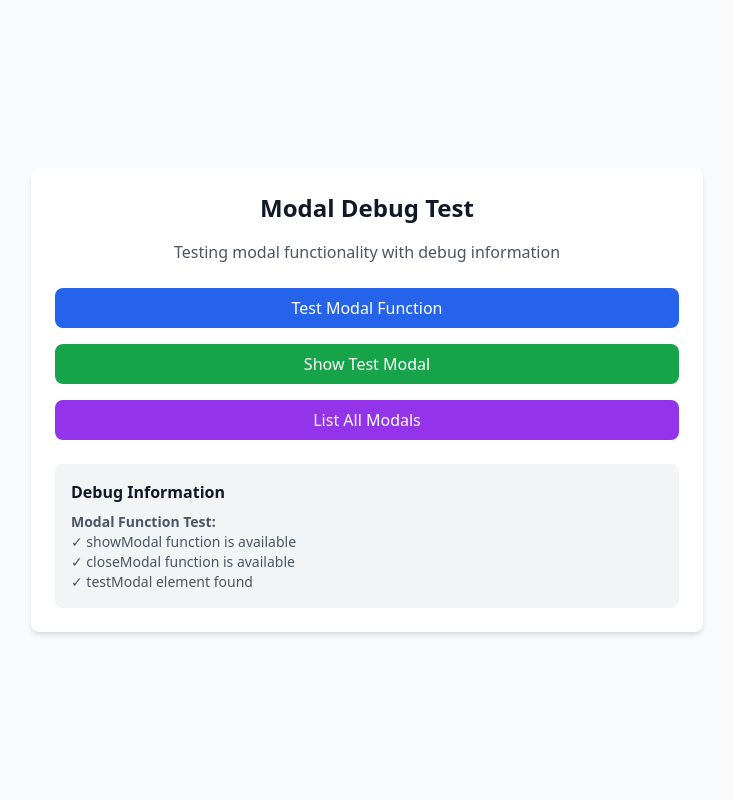
After one commit to Rashidov21/dental-clinic-crm, a Django app: page /debug-modals/ in a window 1280 px wide. The commit adds this page. Shown: the whole page, without its empty margins (273-1006 px from the left). Run offline with Django 5.2, Linux system fonts and the light colour scheme; some libraries are stand-ins or nearby versions.

Commit message:
update project

```diff
--- a/appointments/urls.py
+++ b/appointments/urls.py
@@ -3,7 +3,7 @@ from . import views
 
 
 urlpatterns = [
-    path('', views.appointment_list, name='appointment_list'),
+    path('', views.appointment_list, name='calendar_page'),
     path('create/', views.appointment_create, name='appointment_create'),
     path('<int:pk>/update/', views.appointment_update, name='appointment_update'),
     path('<int:pk>/delete/', views.appointment_delete, name='appointment_delete'),
--- a/dashboard/urls.py
+++ b/dashboard/urls.py
@@ -3,5 +3,5 @@ from . import views
 
 
 urlpatterns = [
-    path('', views.dashboard_summary, name='dashboard_summary'),
+    path('', views.dashboard_summary, name='dashboard_page'),
 ]
--- a/dashboard/views.py
+++ b/dashboard/views.py
@@ -58,10 +58,8 @@ def doctor_dashboard(request):
 
         # Get all active doctors
         doctors = Doctor.objects.filter(is_active=True).order_by('name')
-        print(doctors)
         # Get today's appointments
         today_appointments = Appointment.objects.filter(date=today).order_by('time')
-        print(today_appointments)
         # Get upcoming appointments (next 7 days)
         from datetime import timedelta
         next_week = today + timedelta(days=7)
--- a/dentalcrm/urls.py
+++ b/dentalcrm/urls.py
@@ -8,7 +8,12 @@ from dashboard import views as dashboard_views
 
 urlpatterns = [
     path('i18n/', include('django.conf.urls.i18n')),
-
+    path('test-translations/', TemplateView.as_view(template_name='test_translations.html'), name='test_translations'),
+    path('test-notifications/', TemplateView.as_view(template_name='test_notifications.html'), name='test_notifications'),
+    path('test-favicon/', TemplateView.as_view(template_name='test_favicon.html'), name='test_favicon'),
+    path('test-modals/', TemplateView.as_view(template_name='test_modals.html'), name='test_modals'),
+    path('debug-modals/', TemplateView.as_view(template_name='debug_modals.html'), name='debug_modals'),
+    path('simple-modal-test/', TemplateView.as_view(template_name='simple_modal_test.html'), name='simple_modal_test'),
     path('', include('accounts.urls')),
 
     # Admin
@@ -26,7 +31,9 @@ urlpatterns = [
     path('receipt/page/', TemplateView.as_view(template_name='receipt.html'), name='receipt_page'),
     path('settings/', include('settings.urls')),
 
-
+    # API endpoints
+    path('appointments/', include('appointments.urls')),
+    path('receipts/', include('receipts.urls')),
 
     # Book appointment endpoints
     path('book/create/', appointment_views.appointment_create, name='book_create'),
--- a/leads/models.py
+++ b/leads/models.py
@@ -1,5 +1,4 @@
 from django.db import models
-from settings.models import Doctor
 
 
 class Lead(models.Model):
@@ -13,7 +12,7 @@ class Lead(models.Model):
     full_name = models.CharField(max_length=255)
     phone = models.CharField(max_length=32)
     source = models.CharField(max_length=100, blank=True)
-    assigned_doctor = models.ForeignKey(Doctor, on_delete=models.SET_NULL, null=True, blank=True, related_name='leads')
+    assigned_doctor = models.ForeignKey('settings.Doctor', on_delete=models.SET_NULL, null=True, blank=True, related_name='leads')
     status = models.CharField(max_length=20, choices=STATUS_CHOICES, default='new')
     created_at = models.DateTimeField(auto_now_add=True)
     notes = models.TextField(blank=True)
--- a/patients/urls.py
+++ b/patients/urls.py
@@ -3,8 +3,8 @@ from . import views
 
 
 urlpatterns = [
-    path('', views.patient_list, name='patient_list'),
-    path('<int:pk>/', views.patient_detail, name='patient_detail'),
+    path('', views.patient_list, name='clients_page'),
+    path('<int:pk>/', views.patient_detail, name='patient_page'),
     path('<int:pk>/update/', views.patient_update, name='patient_update'),
     path('<int:pk>/delete/', views.patient_delete, name='patient_delete'),
     path('create-with-booking/', views.patient_create_with_booking, name='patient_create_with_booking'),
--- a/payments/models.py
+++ b/payments/models.py
@@ -1,5 +1,4 @@
 from django.db import models
-from patients.models import Patient
 
 
 class Payment(models.Model):
@@ -13,7 +12,7 @@ class Payment(models.Model):
         ('pending', 'Pending'),
     ]
 
-    patient = models.ForeignKey(Patient, on_delete=models.CASCADE, related_name='payments')
+    patient = models.ForeignKey('patients.Patient', on_delete=models.CASCADE, related_name='payments')
     amount = models.DecimalField(max_digits=10, decimal_places=2)
     payment_type = models.CharField(max_length=10, choices=PAYMENT_TYPE_CHOICES)
     status = models.CharField(max_length=10, choices=STATUS_CHOICES, default='paid')
--- a/payments/urls.py
+++ b/payments/urls.py
@@ -3,6 +3,6 @@ from . import views
 
 
 urlpatterns = [
-    path('', views.payment_list, name='payment_list'),
+    path('', views.payment_list, name='payments_page'),
     path('create/', views.payment_create, name='payment_create'),
 ]
--- a/receipts/models.py
+++ b/receipts/models.py
@@ -1,9 +1,8 @@
 from django.db import models
-from appointments.models import Appointment
 
 
 class Receipt(models.Model):
-    appointment = models.OneToOneField(Appointment, on_delete=models.CASCADE, related_name='receipt')
+    appointment = models.OneToOneField('appointments.Appointment', on_delete=models.CASCADE, related_name='receipt')
     total_amount = models.DecimalField(max_digits=10, decimal_places=2)
     created_at = models.DateTimeField(auto_now_add=True)
     services_done = models.TextField(blank=True)
--- a/requirements.txt
+++ b/requirements.txt
@@ -1,5 +1,2 @@
 django>=5.0
-djangorestframework>=3.15
-djangorestframework-simplejwt>=5.3
-django-cors-headers>=4.3
 django-modeltranslation>=0.19
--- a/templates/base.html
+++ b/templates/base.html
@@ -211,6 +246,7 @@
         if (modal) {
           console.log('Modal found, showing...');
           modal.style.display = 'flex';
+          modal.classList.add('show');
           document.body.style.overflow = 'hidden';
 
           // Close on outside click
@@ -221,6 +257,9 @@
           };
         } else {
           console.error('Modal not found with ID:', modalId);
+          // List all available modals for debugging
+          const allModals = document.querySelectorAll('[id$="Modal"], [id*="modal"], .modal');
+          console.log('Available modals:', Array.from(allModals).map(m => m.id));
         }
       }
 
@@ -230,14 +269,31 @@
         if (modal) {
           console.log('Modal found, hiding...');
           modal.style.display = 'none';
+          modal.classList.remove('show');
           document.body.style.overflow = 'auto';
         } else {
           console.error('Modal not found with ID:', modalId);
         }
       }
 
-      // Show Django messages as toasts
+      // Initialize modal system
       document.addEventListener('DOMContentLoaded', function() {
+        console.log('DOM loaded, initializing modal system...');
+
+        // Test if showModal function is available
+        if (typeof showModal === 'function') {
+          console.log('showModal function is available');
+        } else {
+          console.error('showModal function is not available');
+        }
+
+        // Test if modals exist
+        const testModal = document.getElementById('addLead');
+        if (testModal) {
+          console.log('addLead modal found');
+        } else {
+          console.log('addLead modal not found');
+        }
         // Check for Django messages in the template
         const messages = document.querySelectorAll('.django-messages');
         messages.forEach(message => {
--- /dev/null
+++ b/templates/debug_modals.html
@@ -0,0 +1,114 @@
+{% extends 'base.html' %}
+{% load translation_tags %}
+
+{% block title %}{% trans "Debug Modals" %}{% endblock %}
+
+{% block content %}
+<div class="min-h-screen bg-gray-50 flex items-center justify-center p-4">
+  <div class="max-w-2xl w-full bg-white rounded-lg shadow-md p-6">
+    <div class="text-center mb-6">
+      <h1 class="text-2xl font-bold text-gray-900 mb-4">{% trans "Modal Debug Test" %}</h1>
+      <p class="text-gray-600 mb-4">{% trans "Testing modal functionality with debug information" %}</p>
+    </div>
+
+    <!-- Test Buttons -->
+    <div class="space-y-4">
+      <button onclick="testModalFunction()" class="w-full bg-blue-600 text-white px-4 py-2 rounded-lg hover:bg-blue-700">
+        {% trans "Test Modal Function" %}
+      </button>
+
+      <button onclick="showModal('testModal')" class="w-full bg-green-600 text-white px-4 py-2 rounded-lg hover:bg-green-700">
+        {% trans "Show Test Modal" %}
+      </button>
+
+      <button onclick="listAllModals()" class="w-full bg-purple-600 text-white px-4 py-2 rounded-lg hover:bg-purple-700">
+        {% trans "List All Modals" %}
+      </button>
+    </div>
+
+    <!-- Debug Information -->
+    <div class="mt-6 p-4 bg-gray-100 rounded-lg">
+      <h3 class="font-semibold mb-2">{% trans "Debug Information" %}</h3>
+      <div id="debugInfo" class="text-sm text-gray-600">
+        <!-- Debug info will be populated here -->
+      </div>
+    </div>
+  </div>
+</div>
+
+<!-- Test Modal -->
+<div id="testModal" class="modal fixed inset-0 z-50 items-center justify-center p-4 bg-black/40" style="display:none">
+  <div class="bg-white dark:bg-gray-900 rounded-xl shadow-xl max-w-md w-full">
+    <div class="p-6">
+      <div class="flex items-center justify-between mb-4">
+        <h3 class="text-lg font-semibold text-gray-900 dark:text-white">{% trans "Test Modal" %}</h3>
+        <button onclick="closeModal('testModal')" class="text-gray-400 hover:text-gray-600 dark:hover:text-gray-300">
+          <svg class="w-6 h-6" fill="none" stroke="currentColor" viewBox="0 0 24 24">
+            <path stroke-linecap="round" stroke-linejoin="round" stroke-width="2" d="M6 18L18 6M6 6l12 12"></path>
+          </svg>
+        </button>
+      </div>
+      <p class="text-gray-700 dark:text-gray-300 mb-4">{% trans "This is a test modal to verify functionality." %}</p>
+      <div class="flex gap-3">
+        <button onclick="closeModal('testModal')" class="flex-1 px-4 py-2 text-gray-700 dark:text-gray-300 bg-gray-100 dark:bg-gray-700 rounded-lg hover:bg-gray-200 dark:hover:bg-gray-600">
+          {% trans "Cancel" %}
+        </button>
+        <button onclick="closeModal('testModal')" class="flex-1 px-4 py-2 bg-green-600 text-white rounded-lg hover:bg-green-700">
+          {% trans "OK" %}
+        </button>
+      </div>
+    </div>
+  </div>
+</div>
+
+<script>
+// Debug functions
+function testModalFunction() {
+  const debugInfo = document.getElementById('debugInfo');
+  let info = '<p><strong>Modal Function Test:</strong></p>';
+
+  if (typeof showModal === 'function') {
+    info += '<p>✓ showModal function is available</p>';
+  } else {
+    info += '<p>✗ showModal function is NOT available</p>';
+  }
+
+  if (typeof closeModal === 'function') {
+    info += '<p>✓ closeModal function is available</p>';
+  } else {
+    info += '<p>✗ closeModal function is NOT available</p>';
+  }
+
+  const testModal = document.getElementById('testModal');
+  if (testModal) {
+    info += '<p>✓ testModal element found</p>';
+  } else {
+    info += '<p>✗ testModal element NOT found</p>';
+  }
+
+  debugInfo.innerHTML = info;
+}
+
+function listAllModals() {
+  const debugInfo = document.getElementById('debugInfo');
+  let info = '<p><strong>All Modal Elements:</strong></p>';
+
+  const allModals = document.querySelectorAll('[id*="modal"], .modal, [id*="Modal"]');
+  if (allModals.length > 0) {
+    allModals.forEach(modal => {
+      info += `<p>• ${modal.id || 'No ID'} (${modal.className})</p>`;
+    });
+  } else {
+    info += '<p>No modal elements found</p>';
+  }
+
+  debugInfo.innerHTML = info;
+}
+
+// Test modal function availability on page load
+document.addEventListener('DOMContentLoaded', function() {
+  console.log('Debug page loaded');
+  testModalFunction();
+});
+</script>
+{% endblock %}
```
Also changed, not shown: other parts of templates/base.html (+35 -0 lines), appointments/models.py (+3 -5 lines), templates/leads.html (+17 -2 lines), templates/simple_modal_test.html (added, +65 -0 lines), 1 other file.
